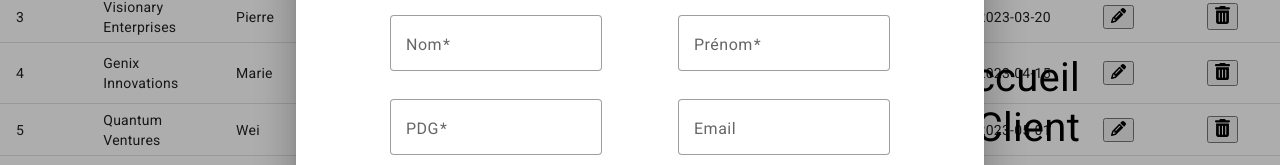
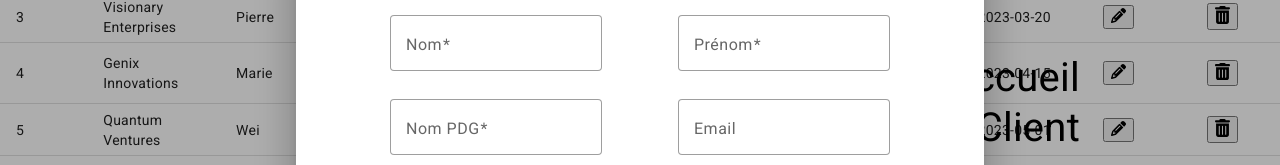
Before and after one commit to ClaireVanlerberghe/projetClaire, an Angular app: page /clients in a window 1280 px wide. Both pictures are taken after a click on the button "Creation Client". Shown: the part 247-412 px from the top of the page. Built offline with nearby package versions, Linux system fonts and the light colour scheme; data requests are answered from the project's data file.

Commit message:
"Projet Terminé"

```diff
--- a/src/app/client-table/client-table.component.ts
+++ b/src/app/client-table/client-table.component.ts
@@ -1,4 +1,4 @@
-import { AfterViewInit, Component, ViewChild, Injectable, Inject } from '@angular/core';
+import { Component, ViewChild, Injectable } from '@angular/core';
 
 //import material
 import { MatPaginator, MatPaginatorModule, MatPaginatorIntl, PageEvent } from '@angular/material/paginator';
@@ -7,24 +7,15 @@ import { MatTableDataSource, MatTableModule } from '@angular/material/table';
 import { MatInputModule } from '@angular/material/input';
 import { MatFormFieldModule } from '@angular/material/form-field';
 import { MatIconRegistry, MatIconModule } from '@angular/material/icon';
-import { MAT_DIALOG_DATA, MatDialog, MatDialogModule } from '@angular/material/dialog';
-import { MatButtonModule } from '@angular/material/button';
-import { MatSelectModule } from '@angular/material/select';
-
-//import forms
-import { FormsModule, ReactiveFormsModule } from '@angular/forms';
-
-
-//import router
-import { ActivatedRoute } from '@angular/router';
-import { Router } from '@angular/router';
-
+import { MatDialog } from '@angular/material/dialog';
 
 import { Subject } from 'rxjs';
 
 //import service et model
 import { DataService } from '../service/data.service';
 import { IClient } from '../models/iclient';
+
+//import components
 import { DeleteButtonComponent } from '../delete-button/delete-button.component';
 import { EditButtonComponent } from '../edit-button/edit-button.component';
 
@@ -35,8 +26,6 @@ import { EditButtonComponent } from '../edit-button/edit-button.component';
 export class MyCustomPaginatorIntl implements MatPaginatorIntl {
   changes = new Subject<void>();
 
-  // For internationalization, the `$localize` function from
-  // the `@angular/localize` package can be used.
   firstPageLabel = `Première page`;
   itemsPerPageLabel = `Clients par page:`;
   lastPageLabel = `Dernière page`;
@@ -56,7 +45,6 @@ export class MyCustomPaginatorIntl implements MatPaginatorIntl {
 
 //Tableau avec données
 
-
 @Component({
   selector: 'app-client-table',
   styleUrls: ['./client-table.component.scss'],
@@ -67,18 +55,14 @@ export class MyCustomPaginatorIntl implements MatPaginatorIntl {
 })
 export class ClientTableComponent {
 
-  // TODO un peu complexe à typer, on ignore pour l'instant
   public dataSource: any;
   currentPage = 1;
   public clients: IClient[] = []
-
   public pageEvent: PageEvent | null = null;
   datasource: null = null;
   pageIndex: number = 1;
   pageSize: number = 0;
   length: number = 0;
-
-
 
   public itemsToDisplay = 10;
 
@@ -100,16 +84,12 @@ export class ClientTableComponent {
   @ViewChild(MatSort) sort!: MatSort;
 
   constructor(public dataServ: DataService,
-    public dialog: MatDialog,
-    iconRegistry: MatIconRegistry) {
+    public dialog: MatDialog) {
   }
 
 
   ngOnInit() {
     this.getClients()
-
-
-
 
   }
 
--- a/src/app/create-button/create-button.component.html
+++ b/src/app/create-button/create-button.component.html
@@ -12,7 +12,7 @@ flex-wrap: wrap; gap: 6px; justify-content: space-evenly;">
       <input matInput required [(ngModel)]="client.prenom" name="prenom">
     </mat-form-field>
     <mat-form-field appearance="outline">
-      <mat-label>PDG</mat-label>
+      <mat-label> Nom PDG</mat-label>
       <input matInput required [(ngModel)]="client.nomPDG" name="nomPDG">
     </mat-form-field>
 
```
Also changed, not shown: src/app/client-table/client-table.component.html (+10 -10 lines), src/app/create-modal/create-modal.component.ts (+8 -8 lines), src/app/delete-button/delete-button.component.ts (+7 -6 lines), src/app/edit-button/edit-button.component.ts (+10 -8 lines).
